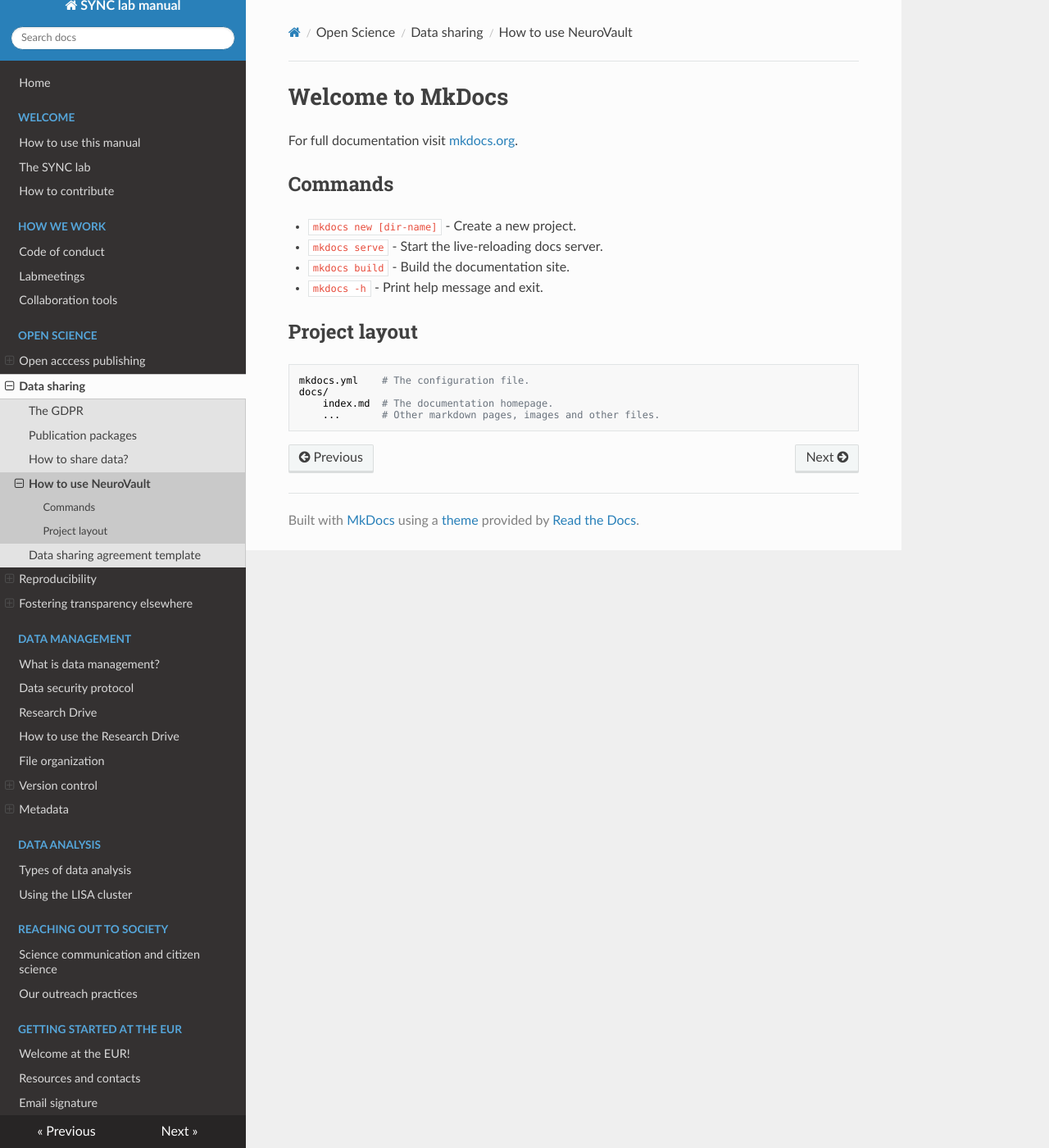
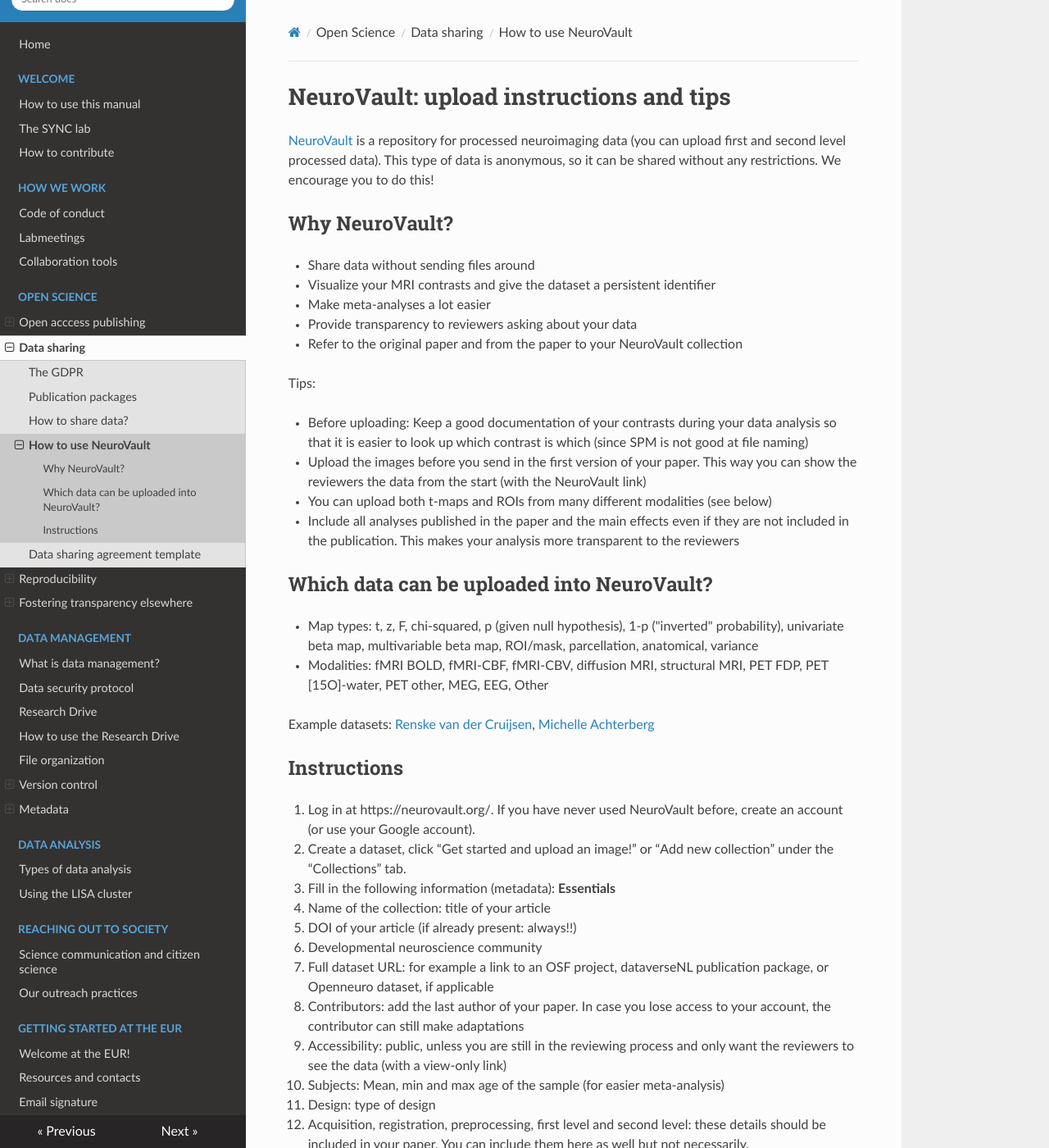
Before and after one commit to eur-synclab/eur-synclab.github.io, an MkDocs documentation site: the page built from docs/open-science/neurovault.md, in a window 1280 px wide and 1400 px high. Shown: the whole window at 82% size. Built offline with MkDocs 1.6.1, drawn with Linux system fonts in a browser that asks for light colours; nearby versions of some CDN libraries; some of the changed text lies outside the part shown.

Commit message:
Init neurovault instructions

```diff
--- a/docs/open-science/neurovault.md
+++ b/docs/open-science/neurovault.md
@@ -1,17 +1,46 @@
-# Welcome to MkDocs
+# NeuroVault: upload instructions and tips
 
-For full documentation visit [mkdocs.org](https://www.mkdocs.org).
+[NeuroVault](https://neurovault.org/) is a repository for processed neuroimaging data (you can upload first and second level processed data). This type of data is anonymous, so it can be shared without any restrictions. We encourage you to do this!
 
-## Commands
+## Why NeuroVault?
+- Share data without sending files around
+- Visualize your MRI contrasts and give the dataset a persistent identifier
+- Make meta-analyses a lot easier
+- Provide transparency to reviewers asking about your data
+- Refer to the original paper and from the paper to your NeuroVault collection
 
-* `mkdocs new [dir-name]` - Create a new project.
-* `mkdocs serve` - Start the live-reloading docs server.
-* `mkdocs build` - Build the documentation site.
-* `mkdocs -h` - Print help message and exit.
+Tips:
 
-## Project layout
+- Before uploading: Keep a good documentation of your contrasts during your data analysis so that it is easier to look up which contrast is which (since SPM is not good at file naming)
+- Upload the images before you send in the first version of your paper. This way you can show the reviewers the data from the start (with the NeuroVault link)
+- You can upload both t-maps and ROIs from many different modalities (see below)
+- Include all analyses published in the paper and the main effects even if they are not included in the publication. This makes your analysis more transparent to the reviewers
 
-    mkdocs.yml    # The configuration file.
-    docs/
-        index.md  # The documentation homepage.
-        ...       # Other markdown pages, images and other files.
+## Which data can be uploaded into NeuroVault?
+- Map types: t, z, F, chi-squared, p (given null hypothesis), 1-p ("inverted" probability), univariate beta map, multivariable beta map, ROI/mask, parcellation, anatomical, variance
+- Modalities: fMRI BOLD, fMRI-CBF, fMRI-CBV, diffusion MRI, structural MRI, PET FDP, PET [15O]-water, PET other, MEG, EEG, Other
+
+Example datasets: [Renske van der Cruijsen](https://identifiers.org/neurovault.collection:4774), [Michelle Achterberg](https://identifiers.org/neurovault.collection:6070)
+
+## Instructions
+1. Log in at https://neurovault.org/. If you have never used NeuroVault before, create an account (or use your Google account).
+2. Create a dataset, click “Get started and upload an image!” or “Add new collection” under the “Collections” tab.
+3. Fill in the following information (metadata): **Essentials**
+ - Name of the collection: title of your article
+ - DOI of your article (if already present: always!!)
+ - Developmental neuroscience community
+ - Full dataset URL: for example a link to an OSF project, dataverseNL publication package, or Openneuro dataset, if applicable
+ - Contributors: add the last author of your paper. In case you lose access to your account, the contributor can still make adaptations
+ - Accessibility: public, unless you are still in the reviewing process and only want the reviewers to see the data (with a view-only link)
+ - Subjects: Mean, min and max age of the sample (for easier meta-analysis)
+ - Design: type of design
+ - Acquisition, registration, preprocessing, first level and second level:  these details should be included in your paper. You can include them here as well but not necessarily.
+4. Click “Add image”
+ - Name: short & as clear as possible which map / contrast you are referring to (otherwise add a description)
+ - Map type (often t-map), modality (often fMRI BOLD) and template image (often MNI)
+ - Cognitive Atlas Paradigm: choose the task that resembles yours the best. This may not always be possible, however this field is mandatory
+ - You can upload .nii, .nii.gz and .hdr/.img files. Make sure to select the correct contrast (i.e., have good data documentation)!
+ - Cognitive paradigm description: if you have a task that is not well-known or widely used, e.g., the SNAT, you can refer to a document about the task in this field.
+ - Analysis level: often group (if single-subject, upload each contrast for each subject)
+ - No. of subjects
+ - Corresponding figure: not necessary but very insightful for reviewers
```
